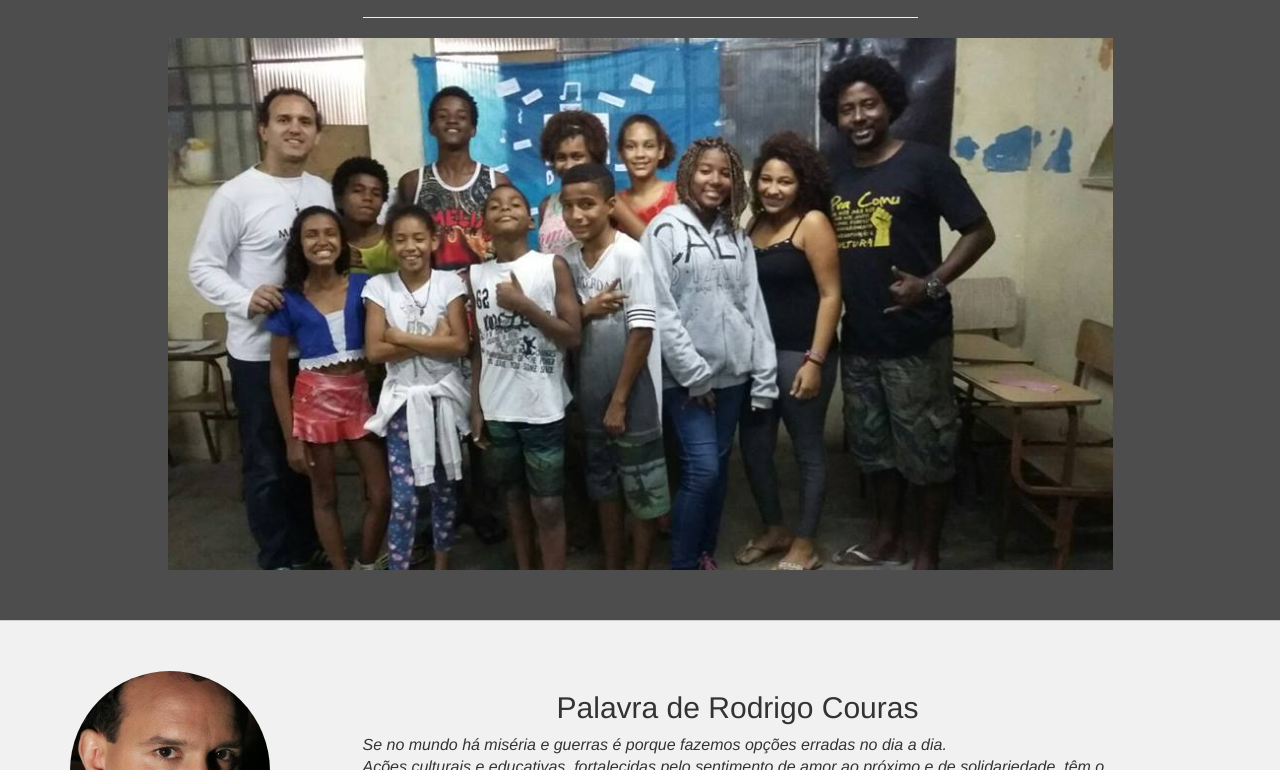
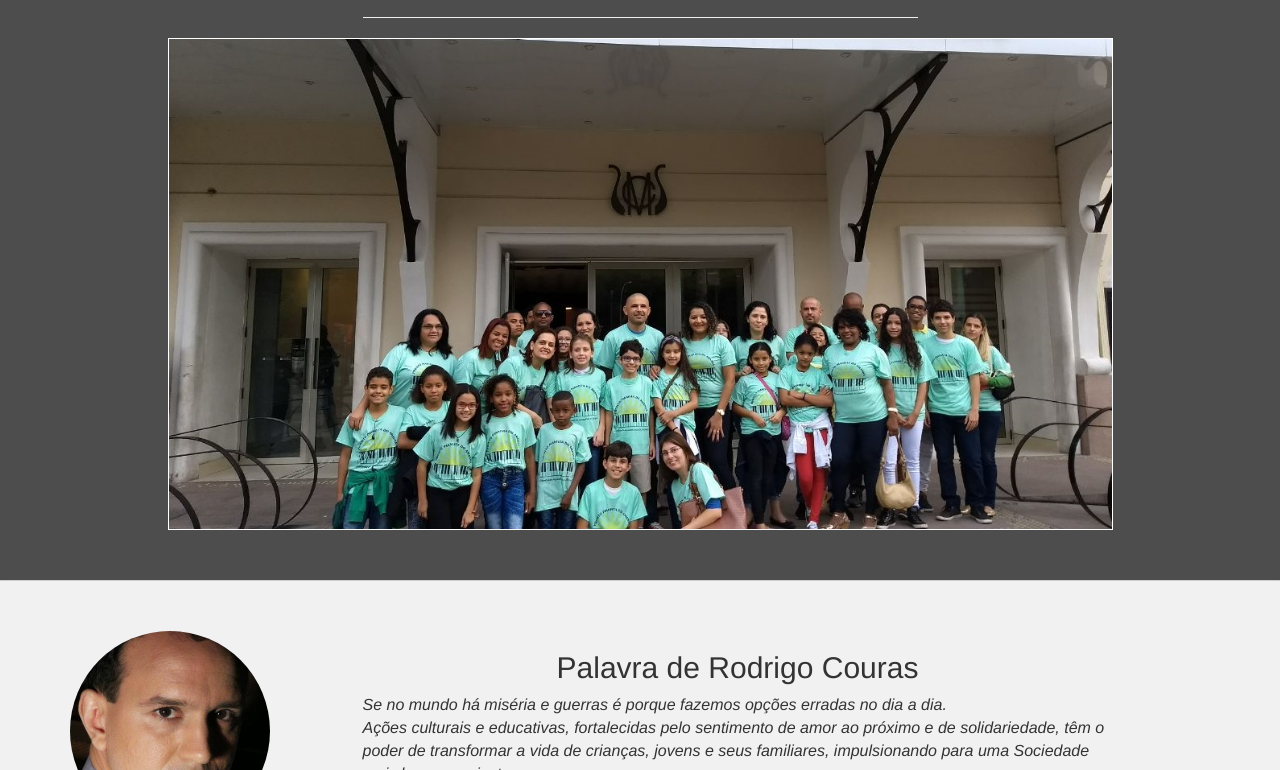
Before and after one commit to bruno-sales/Site-Pianista, a plain HTML site: page index.html in a window 1280 px wide. Shown: the part 598-1368 px from the top of the page. Drawn offline with Linux system fonts and the light colour scheme.

Commit message:
Change index main page
Requested changes #4

```diff
--- a/index.html
+++ b/index.html
@@ -126,7 +126,7 @@
       </div>
       <div class="row">
         <div class="col-md-10 col-md-offset-1 text-center">
-          <img src="img/alunos1.jpg" class="max"></img>
+          <img src="img/home-project.jpeg" class="max project-image"></img>
       </div>
     </div>
   </div>
```
Also changed, not shown: img/home-project.jpeg (added).
